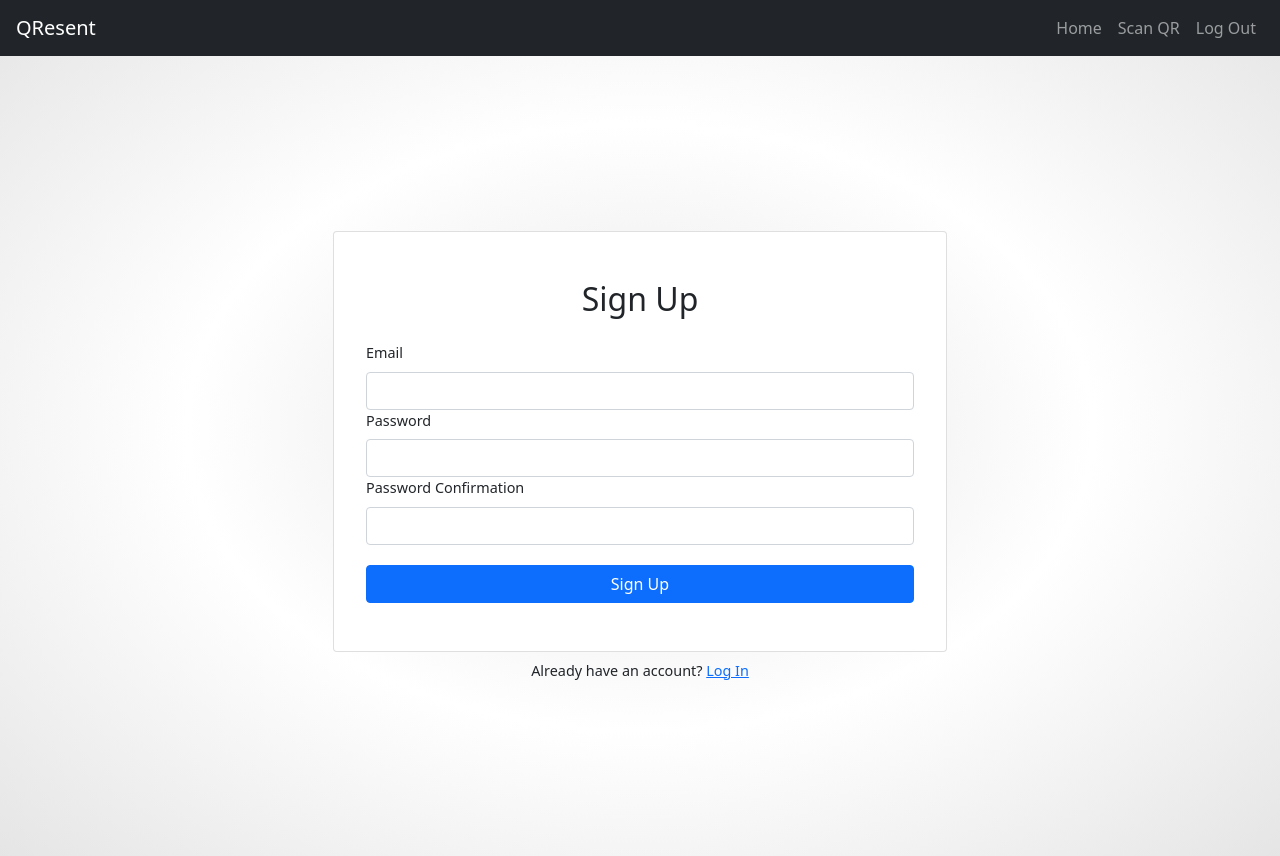
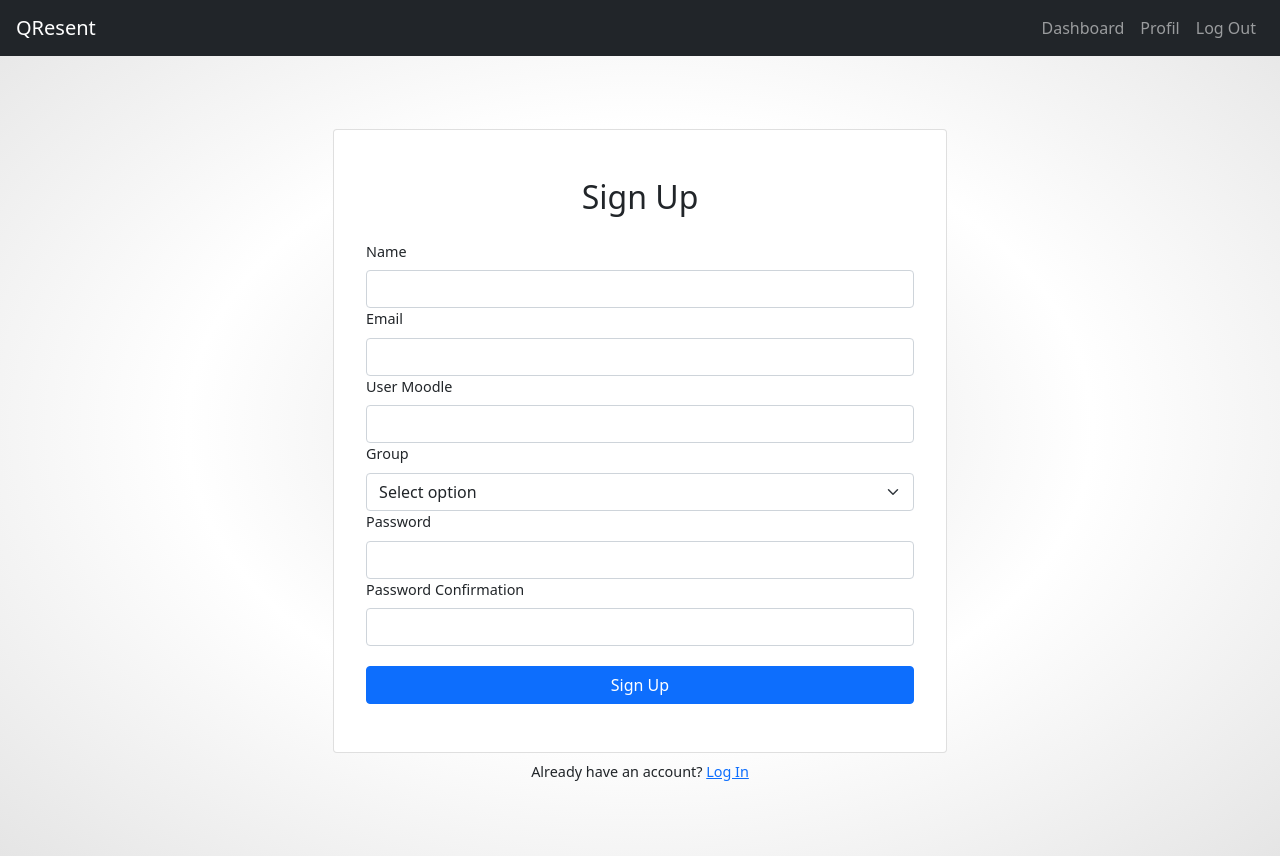
Before and after one commit to ioana01/QR-code-course-attendance, a React (Create React App) app in the folder qresent/: page /signup in a window 1280 px wide. Built offline with nearby package versions, Linux system fonts and the light colour scheme; no server answers.

Commit message:
Added paths between pages

```diff
--- a/qresent/src/App.js
+++ b/qresent/src/App.js
@@ -23,9 +23,9 @@ function App() {
             <AuthProvider>
               <Switch>
                 <PrivateRoute exact path="/" component={Dashboard}/>
-                <Route path="/signup" component={Signup} />
-                <Route path="/login" component={Login} />
-                <PrivateRoute exact path="/subject" component={Subject}/>
+                <Route exact path="/signup" component={Signup} />
+                <Route exact path="/login" component={Login} />
+                <PrivateRoute exact path="/subject/:id" component={Subject}/>
                 <PrivateRoute exact path="/form" component={Form}/>
               </Switch>
             </AuthProvider>
--- a/qresent/src/components/Auth/SignUp/SignUp.css
+++ b/qresent/src/components/Auth/SignUp/SignUp.css
@@ -2,4 +2,10 @@
     width: 55%;
     margin-left: 22.5%;
     padding: 0 2rem;
+    margin-top: 40px;
+    margin-bottom: 0;
 }
+
+#login-check {
+    margin-bottom: 40px;
+}
--- a/qresent/src/components/Auth/SignUp/SignUp.js
+++ b/qresent/src/components/Auth/SignUp/SignUp.js
@@ -1,10 +1,14 @@
 import React, { useRef, useState } from "react";
 import { Card, Form, Button, Alert } from "react-bootstrap";
 import { useAuth } from "../../../contexts/AuthContexts";
-import { Link, useHistory } from "react-router-dom"
+import { Link, useHistory } from "react-router-dom";
+import { database } from "../../../firebase";
 import './SignUp.css';
 
 export default function SignUp() {
+    const nameRef = useRef();
+    const groupRef = useRef();
+    const userRef = useRef();
     const emailRef = useRef();
     const passwordRef = useRef();
     const passwordConfirmRef = useRef();
@@ -15,6 +19,14 @@ export default function SignUp() {
 
     async function handleSubmit(e) {
         e.preventDefault()
+
+        const userData = {
+            name: nameRef.current.value,
+            mail: emailRef.current.value,
+            group: groupRef.current.value,
+            moodle_account: userRef.current.value
+        }
+        database.ref('students').push(userData);
 
         if (passwordRef.current.value !== passwordConfirmRef.current.value) {
           return setError("Passwords do not match")
@@ -39,9 +51,31 @@ export default function SignUp() {
                     <h2 className="text-center mb-4">Sign Up</h2>
                     {error && <Alert variant="danger">{error}</Alert>}
                     <Form onSubmit={handleSubmit}>
+                        <Form.Group id="name">
+                            <Form.Label>Name</Form.Label>
+                            <Form.Control type="name" ref={nameRef} required />
+                        </Form.Group>
+
                         <Form.Group id="email">
                             <Form.Label>Email</Form.Label>
                             <Form.Control type="email" ref={emailRef} required />
+                        </Form.Group>
+
+                        <Form.Group id="user">
+                            <Form.Label>User Moodle</Form.Label>
+                            <Form.Control type="user" ref={userRef} required />
+                        </Form.Group>
+
+                        <Form.Group id="group">
+                            <Form.Label>Group</Form.Label>
+                            {/* <Form.Control type="group" ref={nameRef} required /> */}
+                            <Form.Select ref={groupRef} required>
+                                <option>Select option</option>
+                                <option>341C5</option>
+                                <option>342C5</option>
+                                <option>343C5</option>
+                                <option>344C5</option>
+                            </Form.Select>
                         </Form.Group>
 
                         <Form.Group id="password">
@@ -60,7 +94,7 @@ export default function SignUp() {
                     </Form>
                 </Card.Body>
             </Card>
-            <div className="w-100 text-center mt-2">
+            <div className="w-100 text-center mt-2" id='login-check'>
                 Already have an account? <Link to="/login">Log In</Link>
             </div>
         </>
--- a/qresent/src/components/Card/Card.css
+++ b/qresent/src/components/Card/Card.css
@@ -2,9 +2,10 @@ body{
     background: radial-gradient(#e5e5e5, #ffff, #e5e5e5) ;
 }
 
-/* .card{
-    width: 20rem;
-} */
+.card{
+    margin-bottom: 30px;
+    /* height: 450px; */
+}
 
 .card:hover{
     box-shadow: 5px 10px 20px 1px rgba(0,0,0,0.253) !important;
@@ -22,9 +23,11 @@ body{
 .container-fluid .row  {
     padding-top: 6rem;
 }
+
 .overflow{
     overflow: hidden;
 }
+
 .card-img-top{
     transform: scale(1);
     transition: transform 0.5s ease;
--- a/qresent/src/components/Card/Card.js
+++ b/qresent/src/components/Card/Card.js
@@ -1,19 +1,23 @@
 import React from 'react';
 import ReactDOM from 'react-dom';
+import { Link } from "react-router-dom";
 import './Card.css';
 
 const Card = props => {
+  const backUrl = props.course.name;
+
   return(
     <div className="card text-center shadow">
       <div className="overflow">
         <img src={props.imgsrc} alt="Image 1" className='card-img-top'/>
       </div>
       <div className="card-body text-dark">
-        <h4 className="card-title">{props.title}</h4>
+        <h4 className="card-title">{ props.course.name }</h4>
         <p className="card-text text-secondary">
-          Lorem, ipsum dolor sit amet consectetur adipisicing elit. Doloribus rem, aliquam quos repellat odit quo ut consectetur odio dolor similique facere autem doloremque, consequuntur aperiam unde rerum dolore assumenda nesciunt.
+          Titular curs: { props.course.professor }
         </p>
-        <a href="#" className="btn btn-outline-success">Go Anywhere</a>
+        {/* <a href="#" className="btn btn-outline-success">More info</a> */}
+        <Link className="btn btn-outline-success" to={{pathname: `/subject/${props.course.name}`}}> More info </Link>
       </div>
     </div>
   );
--- a/qresent/src/components/Dashboard/Dashboard.js
+++ b/qresent/src/components/Dashboard/Dashboard.js
@@ -1,26 +1,75 @@
-import React,{ Component} from 'react'
+import React, { Component} from 'react';
 import Card from '../Card/Card';
 import img1 from './react-logo.png';
+import { database } from "../../firebase";
 
 class Dashboard extends Component{
+    constructor(props) {
+        super(props);
+        this.state = {
+            courses: []
+        }
+    }
+
+    addToDB() {
+        const mate = {
+            name: 'Matematica 2',
+            professor: 'Adriana Balan',
+            general_info: '...',
+            scores: 'curs, lab, teme',
+            schedule: '...'
+        }
+        // database.ref('materii').push(mate);
+
+        const student = {
+            group: '344C5',
+            name: 'Pirlog Patricia',
+            email: 'patricia.pirlog@stud.acs.upb.ro',
+            courses: ['MPS', 'ISI', 'EP', 'UBD']
+        }
+        // database.ref('students').push(student);
+
+        const professor = {
+            name: 'Alexandru Boicea',
+            email: 'alexandru.boicea@cs.pub.ro',
+            courses: ['BD1', 'CAD/CASE']
+        }
+        database.ref('professors').push(professor);
+    }
+
+    async componentDidMount() {
+        let coursesList = [];
+        const refs = database.ref('materii');
+
+        await refs.on('value', snapshot => {
+            snapshot.forEach(childSnapshot => {
+                const childData = childSnapshot.val();
+                console.log(childData);
+                coursesList.push(childData);
+            });
+            this.setState({ courses : coursesList });
+        });
+
+        console.log(this.state.courses);
+    }
 
     render(){
         return(
-            // <div>
+            (
+                this.state.courses.length &&
+            <div>
+                {/* <button onClick={this.addToDB}>Apasa-ma!</button> */}
                 <div className="container-fluid d-flex justify-content-center">
                     <div className="row">
-                        <div className="col-md-4">
-                            <Card imgsrc={img1} title="Materia 1"/>
-                        </div>
-                        <div className="col-md-4">
-                            <Card imgsrc={img1} title="Materia 2"/>
-                        </div>
-                        <div className="col-md-4">
-                            <Card imgsrc={img1} title='Materia 3'/>
-                        </div>
+                        {this.state.courses.map(course => (
+                            <div className="col-md-4">
+                                <Card imgsrc={img1} course={course}/>
+                            </div>
+                        ))}
                     </div>
                 </div>
-            // </div>
+            </div>
+            )
         );
     }
 }
--- /dev/null
+++ b/qresent/src/components/Navbar/Navbar.css
@@ -0,0 +1,3 @@
+#navbar-container {
+    text-align: center;
+}
--- a/qresent/src/components/Navbar/Navbar.js
+++ b/qresent/src/components/Navbar/Navbar.js
@@ -6,8 +6,8 @@ import {
   } from "react-router-dom";
 import Card from '../Dashboard/Dashboard';
 import ScanQR from '../ScanQR';
-import { Navbar,Nav,NavDropdown,Form,FormControl,Button } from 'react-bootstrap'
-
+import { Navbar,Nav,NavDropdown,Form,FormControl,Button } from 'react-bootstrap';
+import './Navbar.css';
 
 class BootstrapNavbar extends React.Component{
 
@@ -15,15 +15,15 @@ class BootstrapNavbar extends React.Component{
         return(
             <div>
                 <div className="row">
-                    <div className="col-md-12">
+                    <div className="col-md-12" id='navbar-container'>
                         <Router>
                             <Navbar bg="dark" variant="dark" expand="lg" sticky="top">
                                 <Navbar.Brand href="#home">QResent</Navbar.Brand>
                                 <Navbar.Toggle aria-controls="basic-navbar-nav" />
                                     <Navbar.Collapse id="basic-navbar-nav">
                                         <Nav className="ml-auto">
-                                            <Nav.Link href="/">Home</Nav.Link>
-                                            <Nav.Link href="/scanqr">Scan QR</Nav.Link>
+                                            <Nav.Link href="/">Dashboard</Nav.Link>
+                                            <Nav.Link href="/profil">Profil</Nav.Link>
                                             <Nav.Link href="/login">Log Out</Nav.Link>
                                         </Nav>
                                     </Navbar.Collapse>
--- a/qresent/src/components/New folder/Dashboard/Dashboard.js
+++ b/qresent/src/components/New folder/Dashboard/Dashboard.js
@@ -6,6 +6,7 @@ import Navbar from "../Navbar/Navbar"
 
 export default function Dashboard() {
     const [error, setError] = useState("")
+    // !!
     const { currentUser, logout } = useAuth()
     const history = useHistory()
 
--- a/qresent/src/firebase.js
+++ b/qresent/src/firebase.js
@@ -1,5 +1,6 @@
 import firebase from 'firebase/compat/app'
 import 'firebase/compat/auth';
+import "firebase/compat/database";
 
 const app = firebase.initializeApp({
     apiKey: "AIzaSyB5A3ETp5RD9DHTWw6JQeQbuRvNBbf5AlM",
@@ -7,8 +8,10 @@ const app = firebase.initializeApp({
     projectId: "qresent-c8ad8",
     storageBucket: "qresent-c8ad8.appspot.com",
     messagingSenderId: "861563415852",
-    appId: "1:861563415852:web:56601e9d168e0b85909089"
+    appId: "1:861563415852:web:56601e9d168e0b85909089",
+    databaseURL: 'https://qresent-c8ad8-default-rtdb.europe-west1.firebasedatabase.app/'
 })
 
 export const auth = app.auth()
+export const database = app.database()
 export default app
```
Also changed, not shown: qresent/src/components/Subject/Subject.js (+26 -17 lines).
